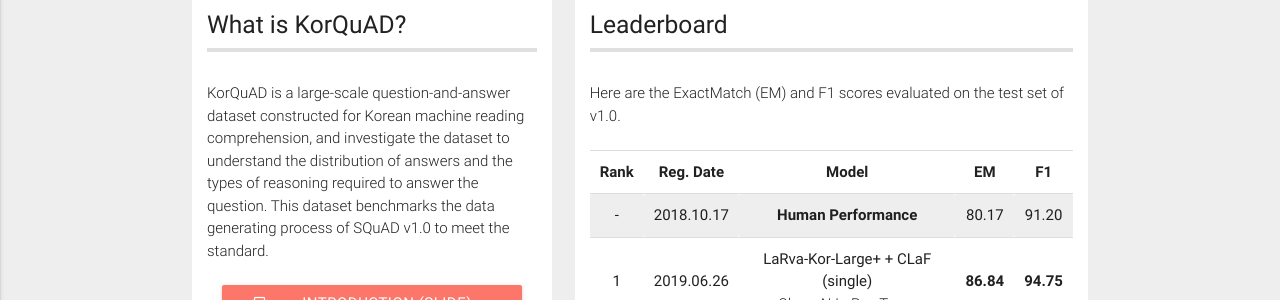
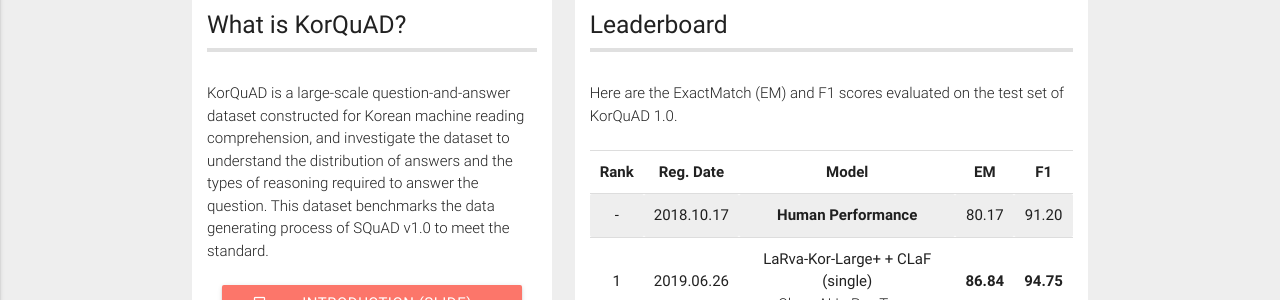
Before and after one commit to korquad/korquad.github.io, a Jekyll site: the page built from category/1.0_ENG.html, in a window 1280 px wide and 900 px high. Shown: the part 390-690 px from the top of the window. Built offline with Jekyll 4.4.1, drawn with Linux system fonts in a browser that asks for light colours.

Commit message:
Update 1.0_ENG.html

```diff
--- a/category/1.0_ENG.html
+++ b/category/1.0_ENG.html
@@ -114,7 +114,7 @@
             <h5 class="left-down">Leaderboard</h5>
             <hr style="border:solid 2px #e0e0e0"></hr>
             <br>
-            <p class="light">Here are the ExactMatch (EM) and F1 scores evaluated on the test set of v1.0. </p>
+            <p class="light">Here are the ExactMatch (EM) and F1 scores evaluated on the test set of KorQuAD 1.0. </p>
             <br>
                 <style>
                   table {
```
